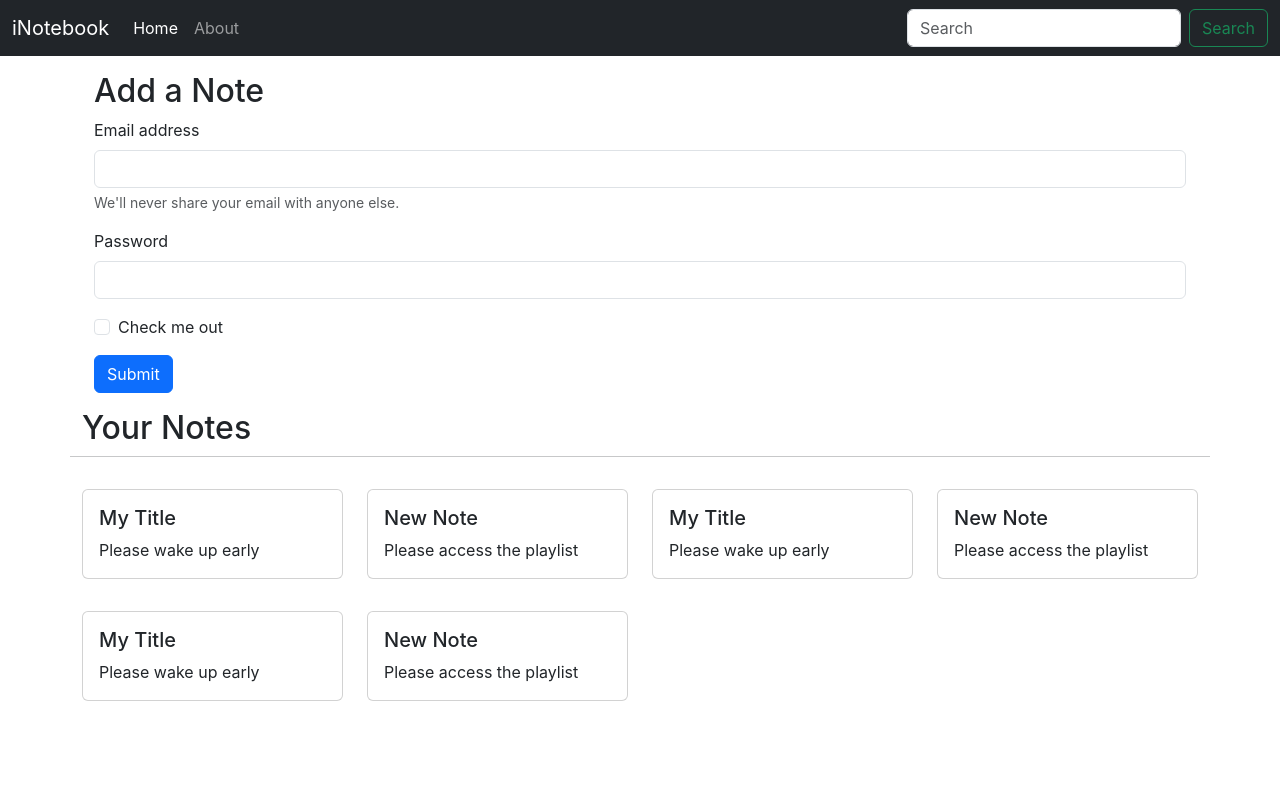
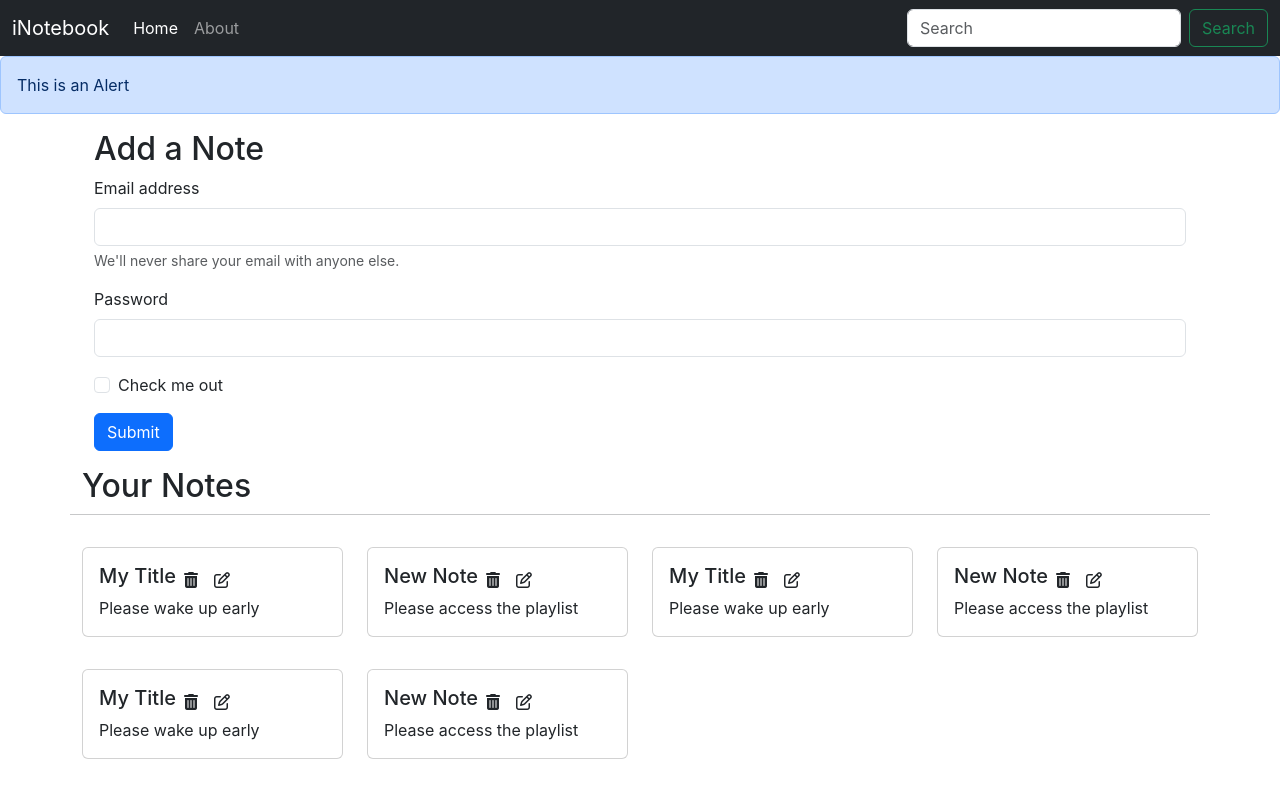
Before and after one commit to Anurag2293/notebyte-client, a React (Create React App) app: page / in a window 1280 px wide. Built offline with nearby package versions, Linux system fonts and the light colour scheme.

Commit message:
Adding Delete & Edit Icons in using FontAwesome

```diff
--- a/public/index.html
+++ b/public/index.html
@@ -17,6 +17,8 @@
   <body>
     <noscript>You need to enable JavaScript to run this app.</noscript>
     <div id="root"></div>
+
+    <script src="https://kit.fontawesome.com/455e71ab41.js" crossorigin="anonymous"></script>
     <script src="https://cdn.jsdelivr.net/npm/bootstrap@5.3.0-alpha1/dist/js/bootstrap.min.js" integrity="sha384-mQ93GR66B00ZXjt0YO5KlohRA5SY2XofN4zfuZxLkoj1gXtW8ANNCe9d5Y3eG5eD" crossorigin="anonymous"></script>
   </body>
 </html>
--- a/src/App.js
+++ b/src/App.js
@@ -2,6 +2,7 @@
 
 import './App.css';
 import About from './components/About';
+import Alert from './components/Alert';
 import Home from './components/Home';
 import Navbar from './components/Navbar';
 import NoteState from './context/notes/NoteState';
@@ -11,6 +12,7 @@
     <>
       <NoteState>
         <Navbar />
+        <Alert message="This is an Alert"/>
 
         <div className="container">
           <Routes>
--- /dev/null
+++ b/src/components/Alert.js
@@ -0,0 +1,11 @@
+import React from 'react'
+
+const Alert = (props) => {
+    return (
+        <div class="alert alert-primary" role="alert">
+            {props.message}
+        </div>
+    )
+}
+
+export default Alert
--- a/src/components/NoteItem.js
+++ b/src/components/NoteItem.js
@@ -6,8 +6,13 @@
         <div className='col-md-3'>
             <div className="card my-3">
                 <div className="card-body">
-                    <h5 className="card-title">{note.title}</h5>
+                    <div className="d-flex align-items-center">
+                        <h5 className="card-title">{note.title}</h5>
+                        <i className="fa-solid fa-trash-can mx-2"></i>
+                        <i className="fa-regular fa-pen-to-square mx-2"></i>
+                    </div>
                     <p className="card-text">{note.description}</p>
+
                 </div>
             </div>
         </div>
--- a/src/components/Notes.js
+++ b/src/components/Notes.js
@@ -4,7 +4,7 @@
 
 const Notes = () => {
     const context = useContext(noteContext);
-    const { notes, setNotes } = context;
+    const { notes } = context;
 
     return (
         <div className="row my-3">
@@ -12,7 +12,7 @@
             <hr />
             {console.log(typeof (context.notes))}
             {notes.map((note, index) => {
-                return <NoteItem note={note}/>
+                return <NoteItem key={note._id} note={note}/>
             })}
         </div>
     )
--- a/src/context/notes/NoteState.js
+++ b/src/context/notes/NoteState.js
@@ -4,7 +4,7 @@
 const NoteState = (props) => {
     const notesInitial = [
         {
-            "_id": "63bd373026431b43be98bd60",
+            "_id": "63bd373024326431b43be98bd60",
             "user": "63bc5761debfb7e8aeafb73f",
             "title": "My Title",
             "description": "Please wake up early",
@@ -13,7 +13,7 @@
             "__v": 0
         },
         {
-            "_id": "63be565b4ec8860f31158206",
+            "_id": "63be56543542b4ec8860f31158206",
             "user": "63bc5761debfb7e8aeafb73f",
             "title": "New Note",
             "description": "Please access the playlist",
@@ -22,7 +22,7 @@
             "__v": 0
         },
         {
-            "_id": "63bd373026431b43be98bd60",
+            "_id": "63bd373043523426431b43be98bd60",
             "user": "63bc5761debfb7e8aeafb73f",
             "title": "My Title",
             "description": "Please wake up early",
@@ -31,7 +31,7 @@
             "__v": 0
         },
         {
-            "_id": "63be565b4ec8860f31158206",
+            "_id": "63be565236b4ec8860f31158206",
             "user": "63bc5761debfb7e8aeafb73f",
             "title": "New Note",
             "description": "Please access the playlist",
@@ -40,7 +40,7 @@
             "__v": 0
         },
         {
-            "_id": "63bd373026431b43be98bd60",
+            "_id": "63bd373026434531b43be98bd60",
             "user": "63bc5761debfb7e8aeafb73f",
             "title": "My Title",
             "description": "Please wake up early",
@@ -49,7 +49,7 @@
             "__v": 0
         },
         {
-            "_id": "63be565b4ec8860f31158206",
+            "_id": "63be565b4ec88435360f31158206",
             "user": "63bc5761debfb7e8aeafb73f",
             "title": "New Note",
             "description": "Please access the playlist",
--- a/src/index.css
+++ b/src/index.css
@@ -11,3 +11,7 @@
   font-family: source-code-pro, Menlo, Monaco, Consolas, 'Courier New',
     monospace;
 }
+
+i {
+  cursor: pointer;
+}
```
